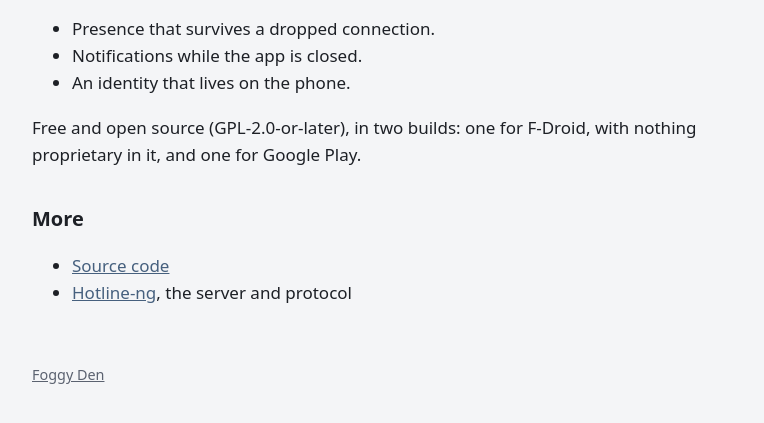
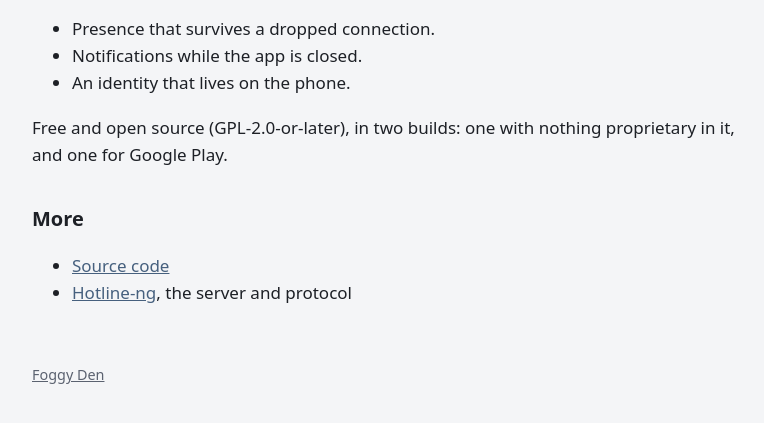
Before and after one commit to mishan/foggyden.org, a plain HTML site: page hexline/index.html in a window 1280 px wide. Shown: the part 193-616 px from the top of the page, without its empty margins (248-1012 px from the left). Drawn offline with Linux system fonts and the light colour scheme.

Commit message:
Don't imply Hexline is on F-Droid yet

```diff
--- a/hexline/index.html
+++ b/hexline/index.html
@@ -18,8 +18,8 @@
       <li>Notifications while the app is closed.</li>
       <li>An identity that lives on the phone.</li>
     </ul>
-    <p>Free and open source (GPL-2.0-or-later), in two builds: one for F-Droid, with nothing proprietary in it, and
-      one for Google Play.</p>
+    <p>Free and open source (GPL-2.0-or-later), in two builds: one with nothing proprietary in it, and one for
+      Google Play.</p>
     <h2>More</h2>
     <ul>
       <li><a href="https://github.com/mishan/hexline">Source code</a></li>
```
